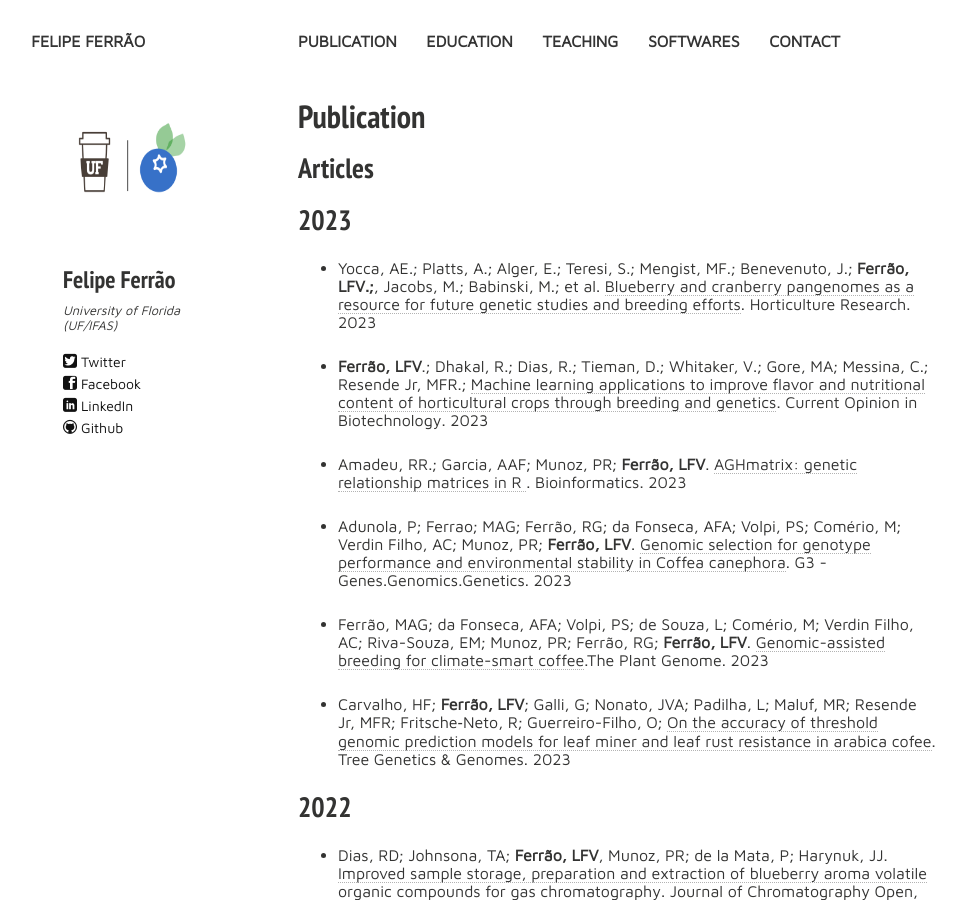
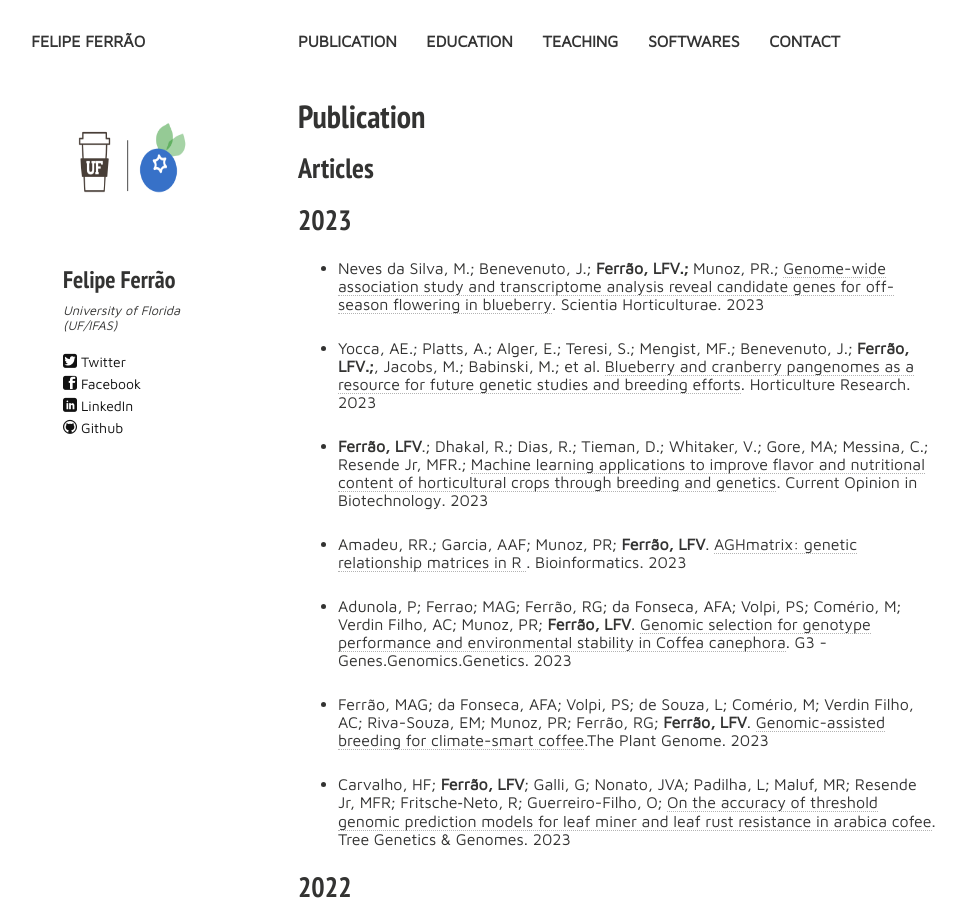
Before and after one commit to lfelipe-ferrao/lfelipe-ferrao.github.io, a Jekyll site: the page built from publication.md, in a window 1280 px wide and 900 px high. Shown: the whole window, without its empty margins (22-988 px from the left). Built offline with Jekyll 4.4.1, drawn with Linux system fonts in a browser that asks for light colours; nearby versions of some CDN libraries.

Commit message:
Update publication.md

```diff
--- a/publication.md
+++ b/publication.md
@@ -15,6 +15,8 @@ tags: [people, undergrads, MSc, PhD, postdocs]
 ## Articles
 
 ## 2023
+
+- Neves da Silva, M.; Benevenuto, J.; **Ferrão, LFV.;** Munoz, PR.; [Genome-wide association study and transcriptome analysis reveal candidate genes for off-season flowering in blueberry](https://www.sciencedirect.com/science/article/pii/S0304423823008117?dgcid=coauthor). Scientia Horticulturae. 2023
 
 - Yocca, AE.; Platts, A.; Alger, E.; Teresi, S.; Mengist, MF.; Benevenuto, J.; **Ferrão, LFV.;**, Jacobs, M.; Babinski, M.; et al. [Blueberry and cranberry pangenomes as a resource for future genetic studies and breeding efforts](https://academic.oup.com/hr/advance-article/doi/10.1093/hr/uhad202/7304382). Horticulture Research. 2023
 
```
